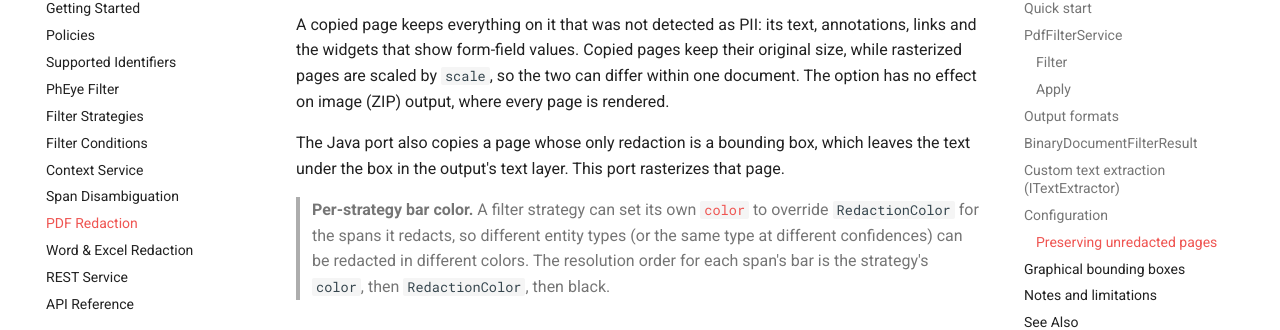
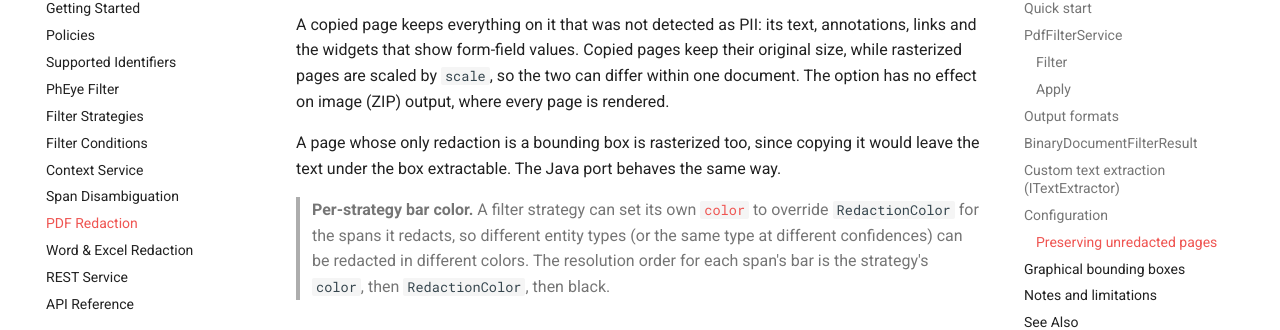
Before and after one commit to philterd/phileas-dotnet, an MkDocs documentation site: the page built from docs/pdf-redaction.md, in a window 1280 px wide and 900 px high, scrolled down 5603 px. Shown: the part 127-457 px from the top of the window. Built offline with MkDocs 1.6.1 and Material for MkDocs 9.7.7, drawn with Linux system fonts in a browser that asks for light colours; comment, search, counter and statistics services are not loaded.

Commit message:
Note that both ports rasterize bounding-box pages when preserving pages
Signed-off-by: jzonthemtn <jeff.zemerick@philterd.ai>

```diff
--- a/docs/pdf-redaction.md
+++ b/docs/pdf-redaction.md
@@ -216,8 +216,8 @@ widgets that show form-field values. Copied pages keep their original size, whil
 by `scale`, so the two can differ within one document. The option has no effect on image (ZIP) output, where
 every page is rendered.
 
-The Java port also copies a page whose only redaction is a bounding box, which leaves the text under the box
-in the output's text layer. This port rasterizes that page.
+A page whose only redaction is a bounding box is rasterized too, since copying it would leave the text under the
+box extractable. The Java port behaves the same way.
 
 > **Per-strategy bar color.** A filter strategy can set its own [`color`](filter-strategies.md#redaction-bar-color) to override `RedactionColor` for the spans it redacts, so different entity types (or the same type at different confidences) can be redacted in different colors. The resolution order for each span's bar is the strategy's `color`, then `RedactionColor`, then black.
 
```
Also changed, not shown: RELEASE_NOTES.md (+1 -1 lines), 2 other files.
